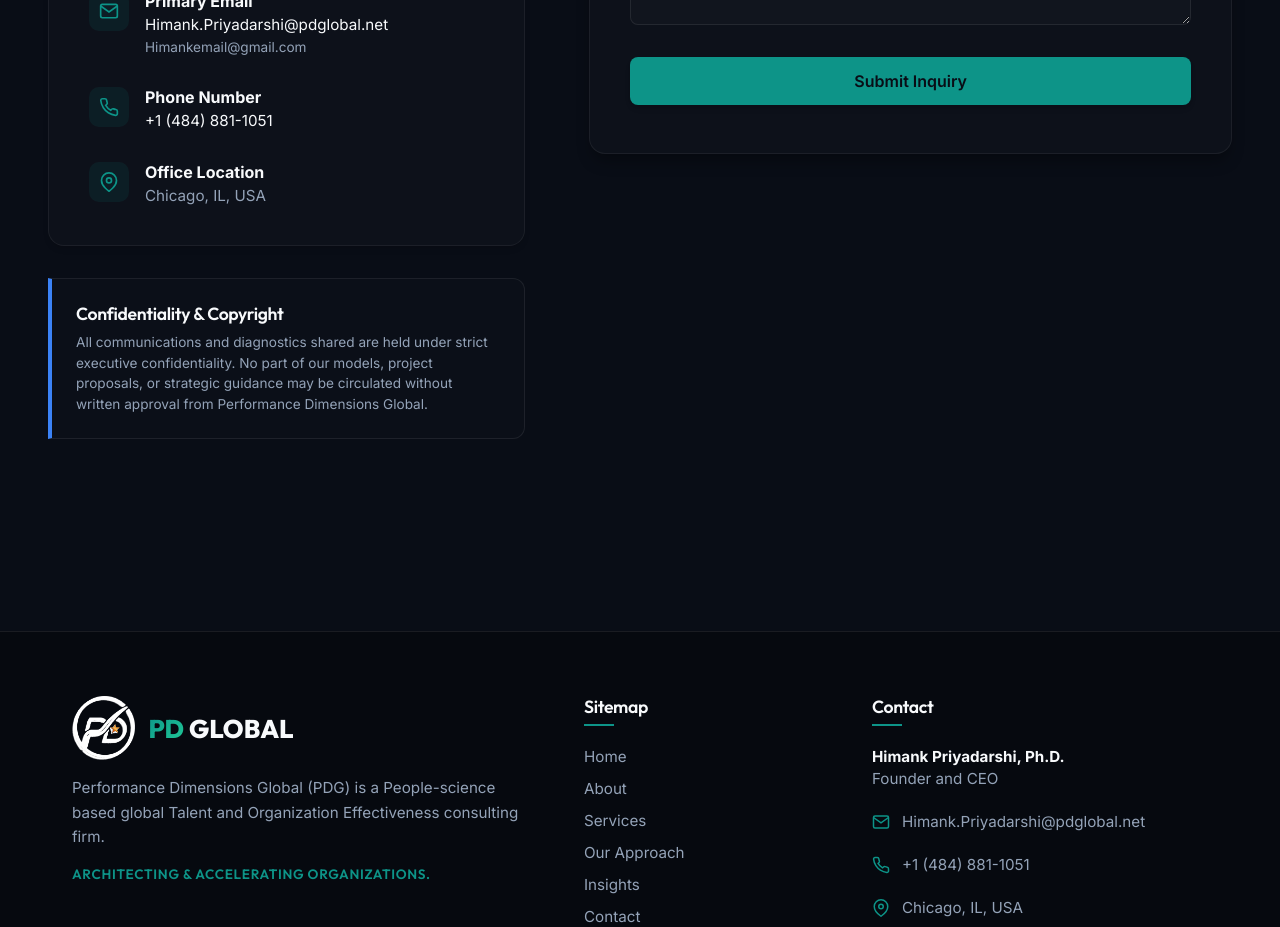
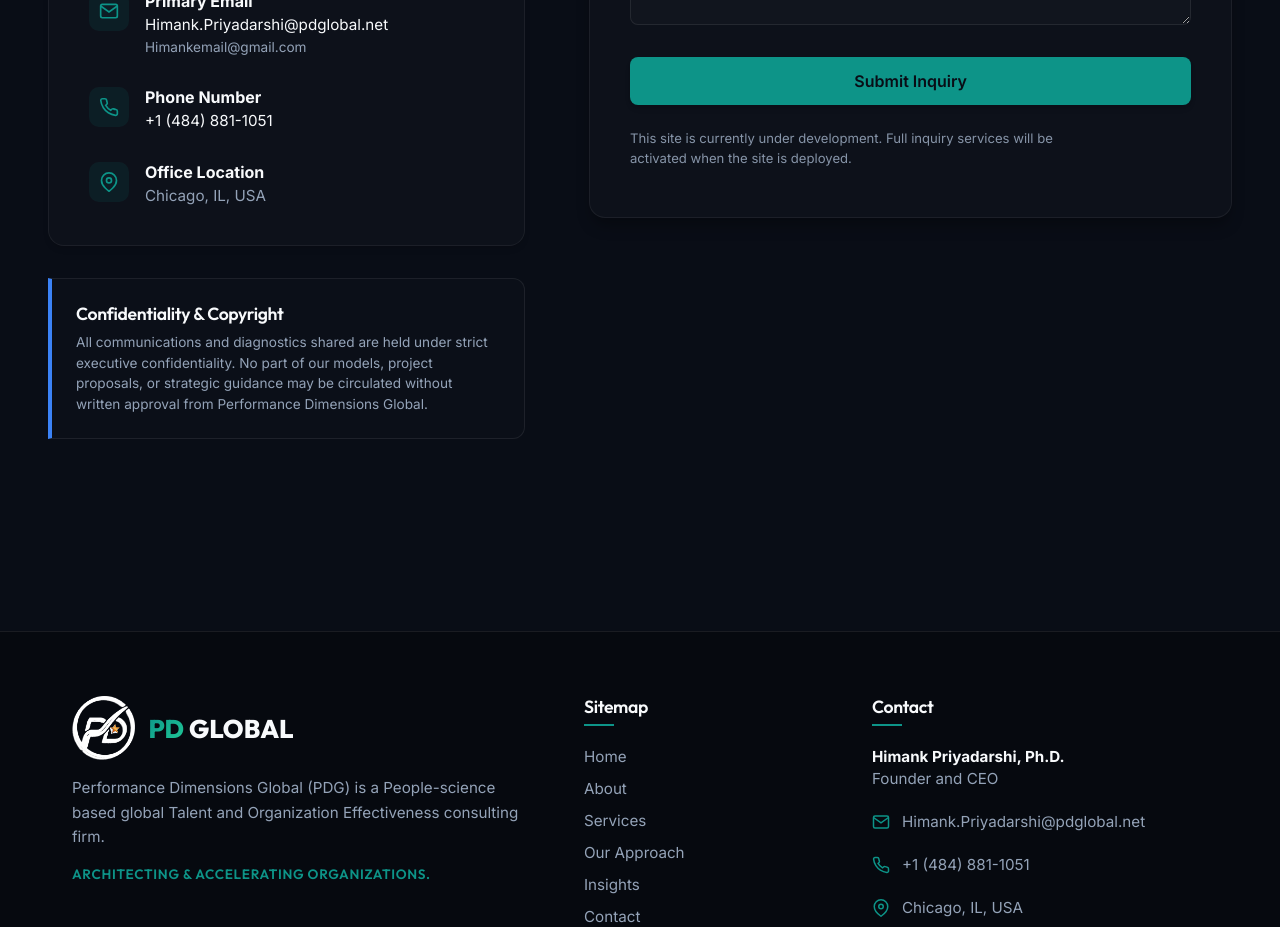
Before and after one commit to barada02/pdglobal, a Next.js app: page /contact in a window 1280 px wide. Shown: the part 940-1867 px from the top of the page. Built offline with nearby package versions, Linux system fonts and the light colour scheme.

Commit message:
feat: update ContactClient to send email drafts and add disclaimer text

```diff
--- a/src/app/contact/ContactClient.tsx
+++ b/src/app/contact/ContactClient.tsx
@@ -8,6 +8,8 @@
 import styles from "./contact.module.css";
 
 export default function ContactClient() {
+  const recipientEmail = "Himank.Priyadarshi@pdglobal.net";
+
   const [formData, setFormData] = useState({
     name: "",
     email: "",
@@ -22,8 +24,23 @@
     e.preventDefault();
     setFormStatus("submitting");
 
-    // Simulate API submission
-    setTimeout(() => {
+    const subject = encodeURIComponent(
+      `Business Inquiry - ${formData.org || formData.name || "PD Global"}`
+    );
+    const body = encodeURIComponent(
+      [
+        `Name: ${formData.name}`,
+        `Email: ${formData.email}`,
+        `Organization: ${formData.org}`,
+        `Area of Strategic Interest: ${formData.interest}`,
+        "",
+        "Inquiry Details:",
+        formData.message,
+      ].join("\n")
+    );
+
+    window.location.href = `mailto:${recipientEmail}?subject=${subject}&body=${body}`;
+
     setFormStatus("success");
     setFormData({
       name: "",
@@ -32,7 +49,6 @@
       interest: "General Inquiry",
       message: "",
     });
-    }, 1500);
   };
 
   const handleInputChange = (e: React.ChangeEvent<HTMLInputElement | HTMLTextAreaElement | HTMLSelectElement>) => {
@@ -152,9 +168,12 @@
                         <polyline points="20 6 9 17 4 12"></polyline>
                       </svg>
                     </div>
-                    <h3 className={styles.successTitle}>Inquiry Submitted Successfully</h3>
+                    <h3 className={styles.successTitle}>Inquiry Draft Ready</h3>
                     <p className={styles.successDesc}>
-                      Thank you for starting a conversation with PD Global. Dr. Priyadarshi or a consulting representative will contact you within 24 business hours to discuss your organizational goals.
+                      Your email draft has been opened for PD Global. Send it from your email client, and Dr. Priyadarshi or a consulting representative will follow up within 24 business hours.
+                    </p>
+                    <p className={styles.disclaimerText}>
+                      This site is currently under development. Full inquiry services will be activated when the site is deployed.
                     </p>
                     <button onClick={() => setFormStatus("idle")} className={styles.submitBtn}>
                       Send Another Inquiry
@@ -247,6 +266,9 @@
                     >
                       {formStatus === "submitting" ? "Submitting Inquiry..." : "Submit Inquiry"}
                     </button>
+                    <p className={styles.disclaimerText}>
+                      This site is currently under development. Full inquiry services will be activated when the site is deployed.
+                    </p>
                   </form>
                 )}
               </Reveal>
--- a/src/app/contact/contact.module.css
+++ b/src/app/contact/contact.module.css
@@ -331,3 +331,11 @@
   line-height: 1.6;
   max-width: 420px;
 }
+
+.disclaimerText {
+  color: var(--text-muted);
+  font-size: 0.82rem;
+  line-height: 1.5;
+  max-width: 460px;
+  opacity: 0.9;
+}
```
Lines whose indentation alone changed are shown as unchanged.
